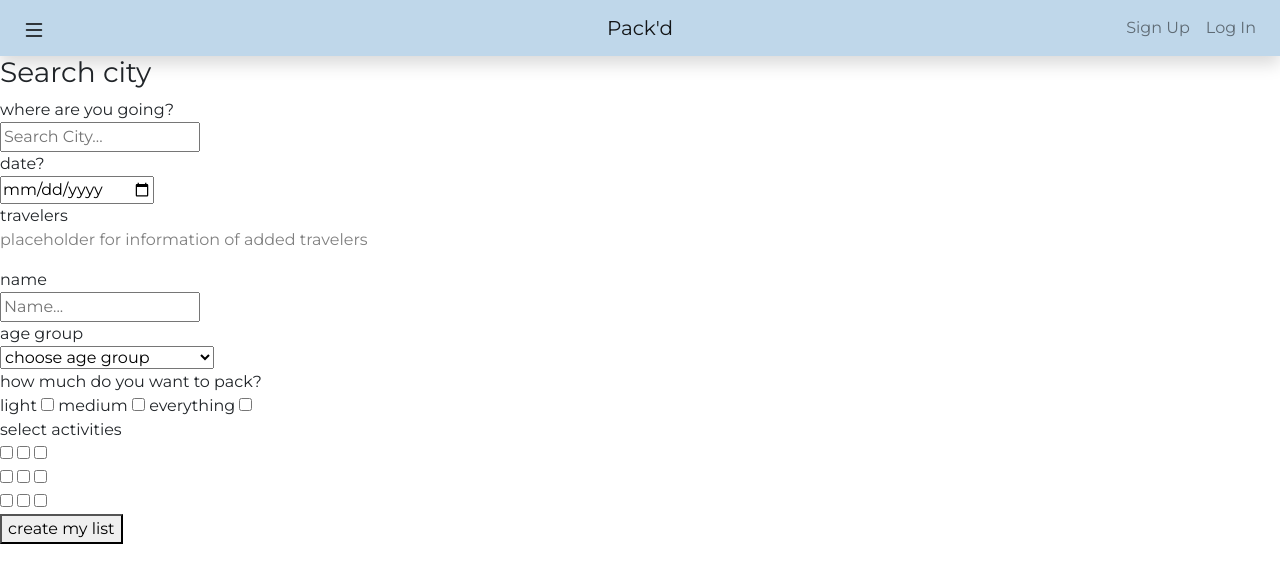
After one commit to thurnye/pack-app, a Django app: template main_app/templates/search/search.html in a window 1280 px wide. The commit adds this page. Shown: the top 583 px of the page. Run offline with Django 3.2, Linux system fonts and the light colour scheme; the template is opened without the code that fills it, so the values that code supplies are empty; some libraries are stand-ins or nearby versions.

Commit message:
search for users without an account added

```diff
--- a/main_app/templates/base.html
+++ b/main_app/templates/base.html
@@ -50,6 +50,9 @@
   <div id="side-nav-container">
     <nav class="navbar-dark" id="side-nav">
       <ul class="navbar-nav">
+        <li>
+          <a href="{% url 'findcity' %}" class="nav-link py-1 px-3 my-0">Search</a>
+        </li>
         {% if user.is_authenticated %}
         <li>
           <a href="{% url 'profile' user.id %}" class="nav-link py-1 px-3 my-0">Profile</a>
--- /dev/null
+++ b/main_app/templates/search/search.html
@@ -0,0 +1,51 @@
+{% extends 'base.html' %}
+{% block content %}
+{% load static %}
+
+
+<h3>Search city</h3>
+
+<form method="POST" action="{% url 'results' %}">
+    {% csrf_token %}
+    where are you going?<br>
+    <input type="text" id="searchTextField" name="search" placeholder="Search City..."><br>
+    date?<br>
+    <input type="date" name="date" required><br>
+    travelers<br>
+    <p style="color:grey;">placeholder for information of added travelers</p>
+    name<br>
+    <input type="text" name="traveler-name" placeholder="Name..."><br>
+    age group<br>
+    <select name="agegroup" default="none">
+        <option value="" disabled selected hidden>choose age group</option>
+        <option value="infant">Infant/Young Child (0-3)</option>
+        <option value="child">Child (3-17)</option>
+        <option value="adult">Adult (18+)</option>
+    </select><br>
+    how much do you want to pack?<br>
+    light
+    <input type="checkbox" name="light">
+    medium
+    <input type="checkbox" name="medium">
+    everything
+    <input type="checkbox" name="everything"><br>
+
+    select activities<br>
+    <input type="checkbox" name="option1">
+    <input type="checkbox" name="option2">
+    <input type="checkbox" name="option3"><br>
+    <input type="checkbox" name="option4">
+    <input type="checkbox" name="option5">
+    <input type="checkbox" name="option6"><br>
+    <input type="checkbox" name="option7">
+    <input type="checkbox" name="option8">
+    <input type="checkbox" name="option9"><br>
+
+    <button>create my list</button>
+</form>
+
+<script defer type="text/javascript"
+    src="https://maps.googleapis.com/maps/api/js?v=3.exp&key=AIzaSyABt5_xdXjRl4pFDKfdUtAM4Bv5lgt1vo8&libraries=places"></script>
+<script defer type="text/javascript" src="/static/javascript/trip_form.js"></script>
+
+{% endblock %}
--- a/main_app/urls.py
+++ b/main_app/urls.py
@@ -16,5 +16,8 @@ urlpatterns = [
 
     path("post/ajax/up", views.upvote_system, name="upvote_system"),
     path("post/ajax/down", views.downvote_system, name="downvote_system"),
-    path("data/", views.generateData)
+    path("data/", views.generateData),
+
+    path('findcity/', views.find_city, name="findcity"),
+    path('findcity/results', views.results, name='results'),
 ]
```
Also changed, not shown: main_app/templates/search/results.html (added, +60 -0 lines), main_app/views.py (+21 -1 lines).
